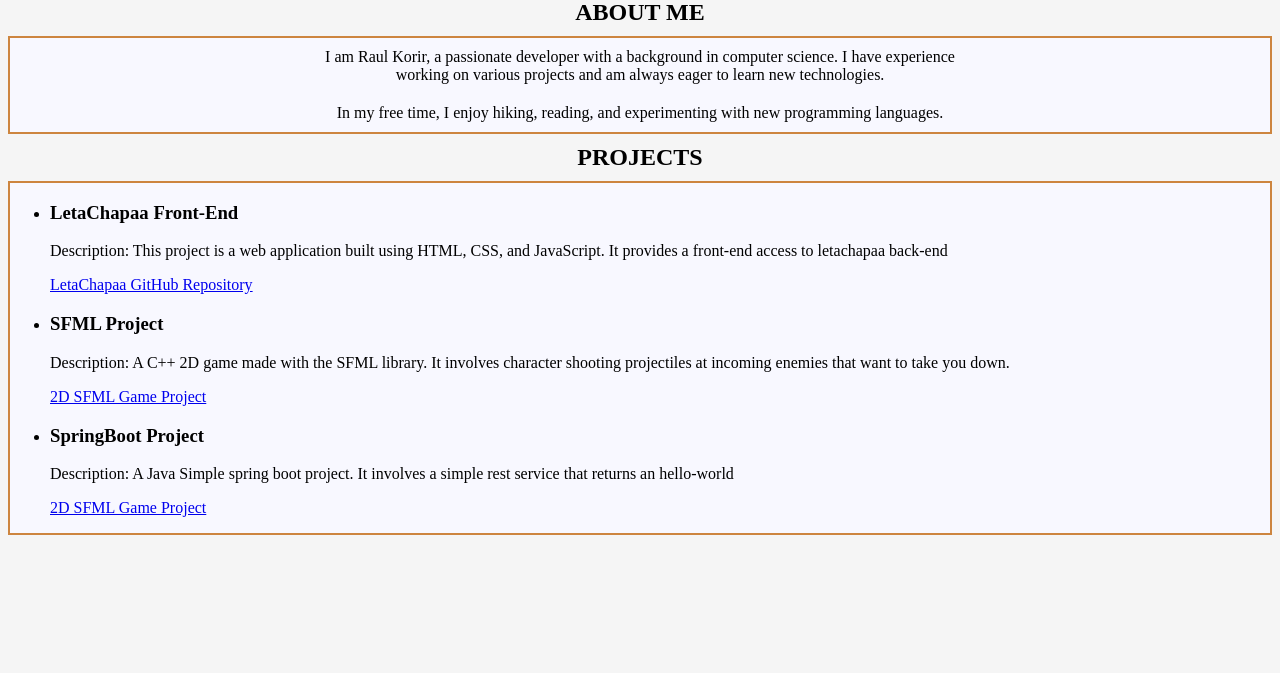
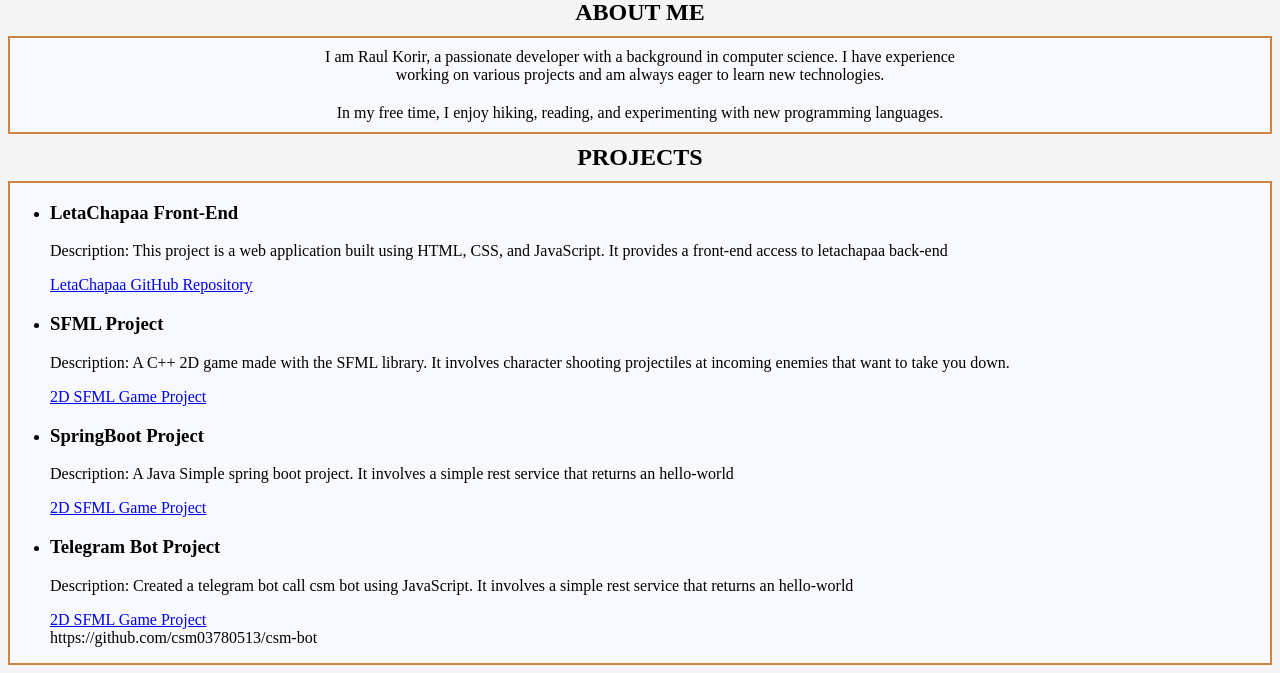
Before and after one commit to csm03780513/raul.korir, a plain HTML site: page index.html in a window 1280 px wide. Shown: the part 279-952 px from the top of the page. Before the commit the page ends 822 px from the top, so only its background shows below. Drawn offline with Linux system fonts and the light colour scheme.

Commit message:
added a new telegram project to list

```diff
--- a/index.html
+++ b/index.html
@@ -53,6 +53,14 @@
                 <p>Description: A Java Simple spring boot project. It involves a simple rest service that returns an hello-world</p>
                 <a href="https://github.com/csm03780513/webflux-demo">2D SFML Game Project</a>
             </li>
+            <li>
+                <h3>Telegram Bot Project</h3>
+                <p>Description: Created a telegram bot call csm bot using JavaScript. It involves a simple rest service that returns an hello-world</p>
+                <a href="https://github.com/csm03780513/webflux-demo">2D SFML Game Project</a>
+            </li>
+
+
+            https://github.com/csm03780513/csm-bot
             <!-- Add more projects as needed -->
         </ul>
     </div>
```
